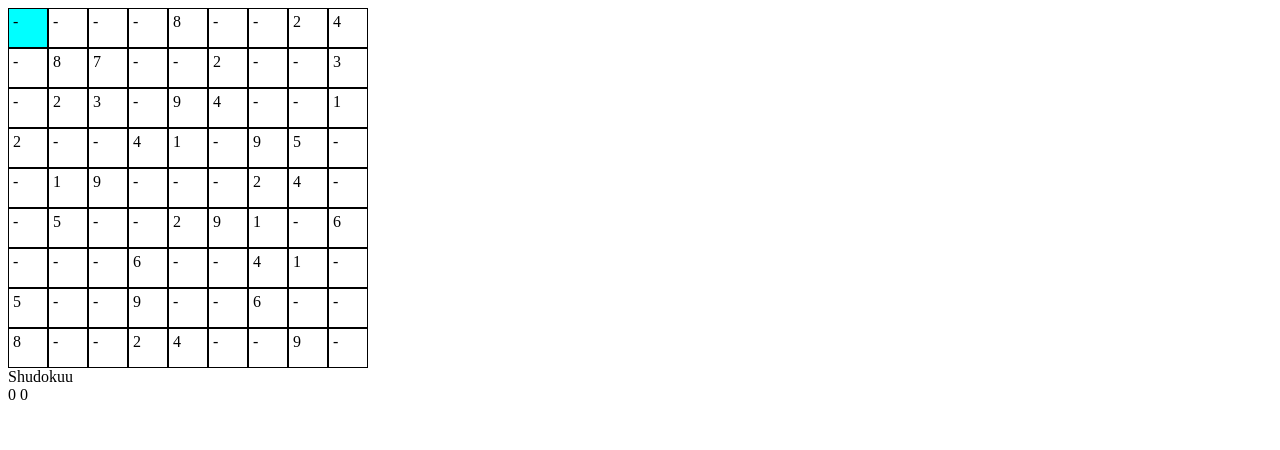
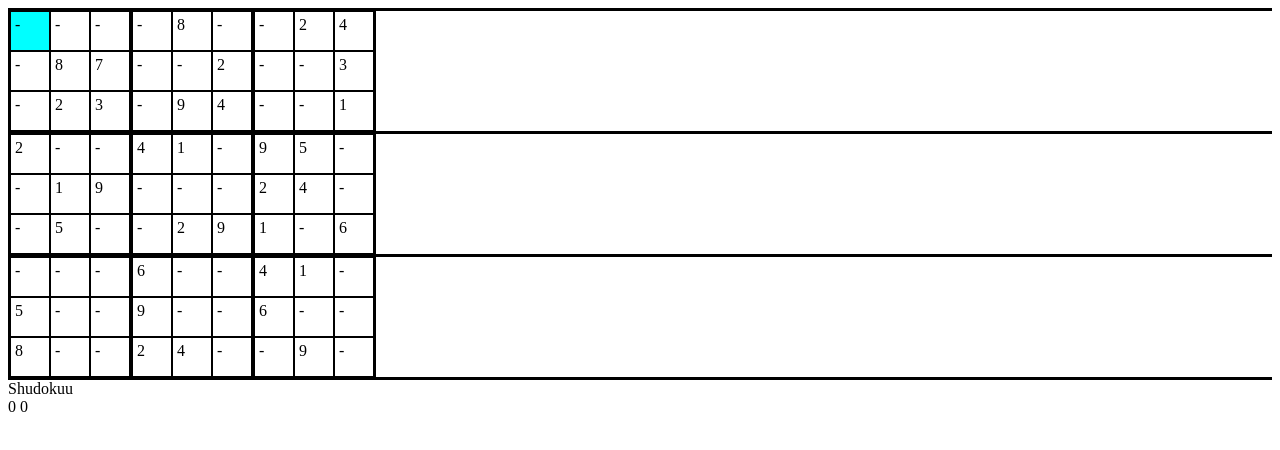
Before and after one commit to Rantelo/react-sudoku, a React app: page / in a window 1280 px wide. Shown: the top 450 px of the page. Built offline with nearby package versions, Linux system fonts and the light colour scheme.

Commit message:
Stylize rows and cols

```diff
--- a/src/App.js
+++ b/src/App.js
@@ -33,7 +33,7 @@ export default class App extends Component {
     const _this = this;
 
     return (
-      <div key={`row-${row}`}>
+      <div key={`row-${row}`} className='row'>
         {arr.map((element,index) => {
           const [cx, cy] = _this.state.cursor;
           const selected = ((cx === row) && (cy === index));
--- a/src/style.scss
+++ b/src/style.scss
@@ -12,7 +12,24 @@ body {
   width: 30px;
   height: 30px;
   margin: 0 auto;
+  &:nth-child(3n) {
+    border-right: 3px solid black;
+  }
+  &:first-child {
+    border-left: 3px solid black;
+  }
 }
+
+.row {
+  &:nth-child(3n) {
+    border-bottom: 3px solid black;
+  }
+  &:first-child {
+    border-top: 3px solid black;
+  }
+}
+
+
 
 .selected {
   background-color: aqua;
```
